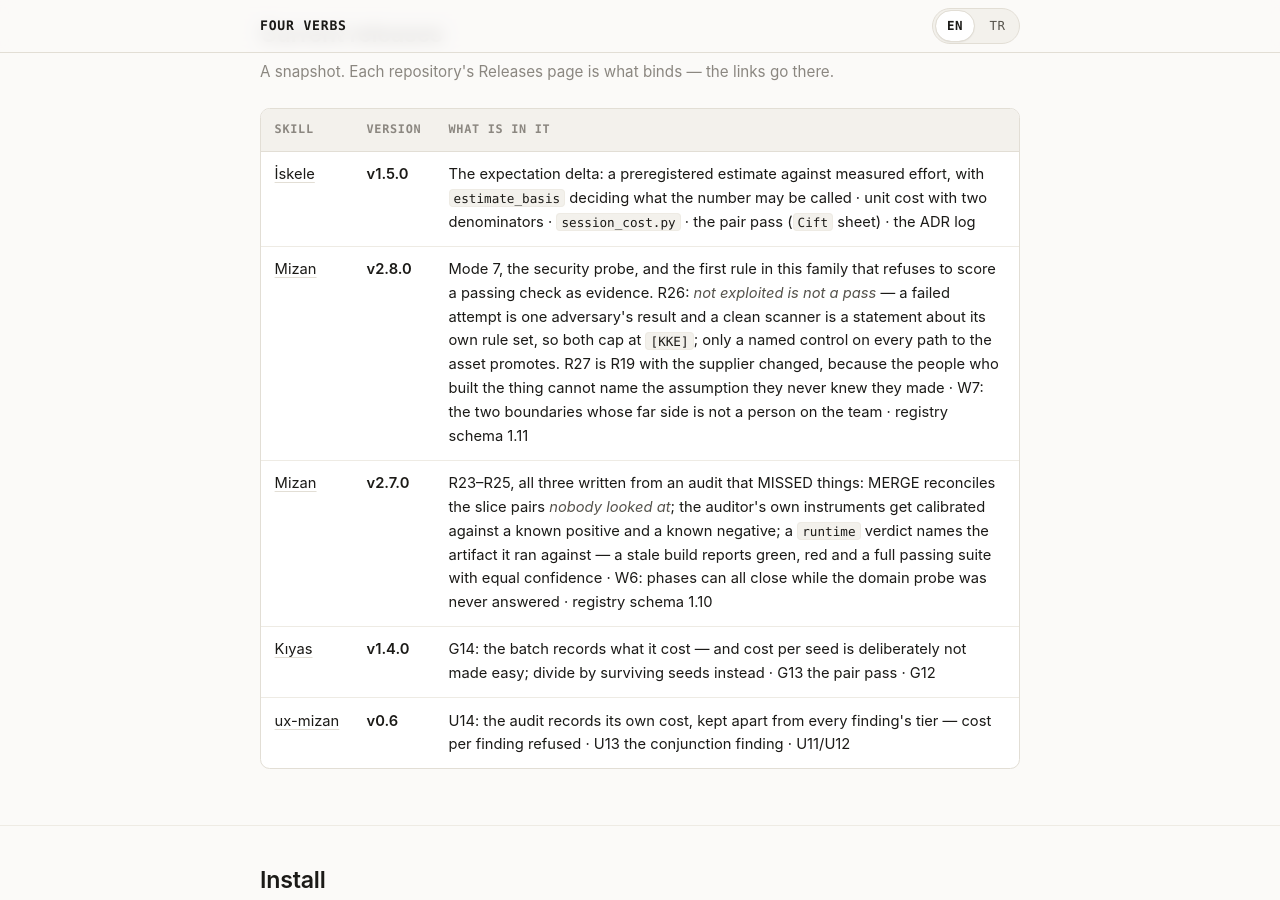
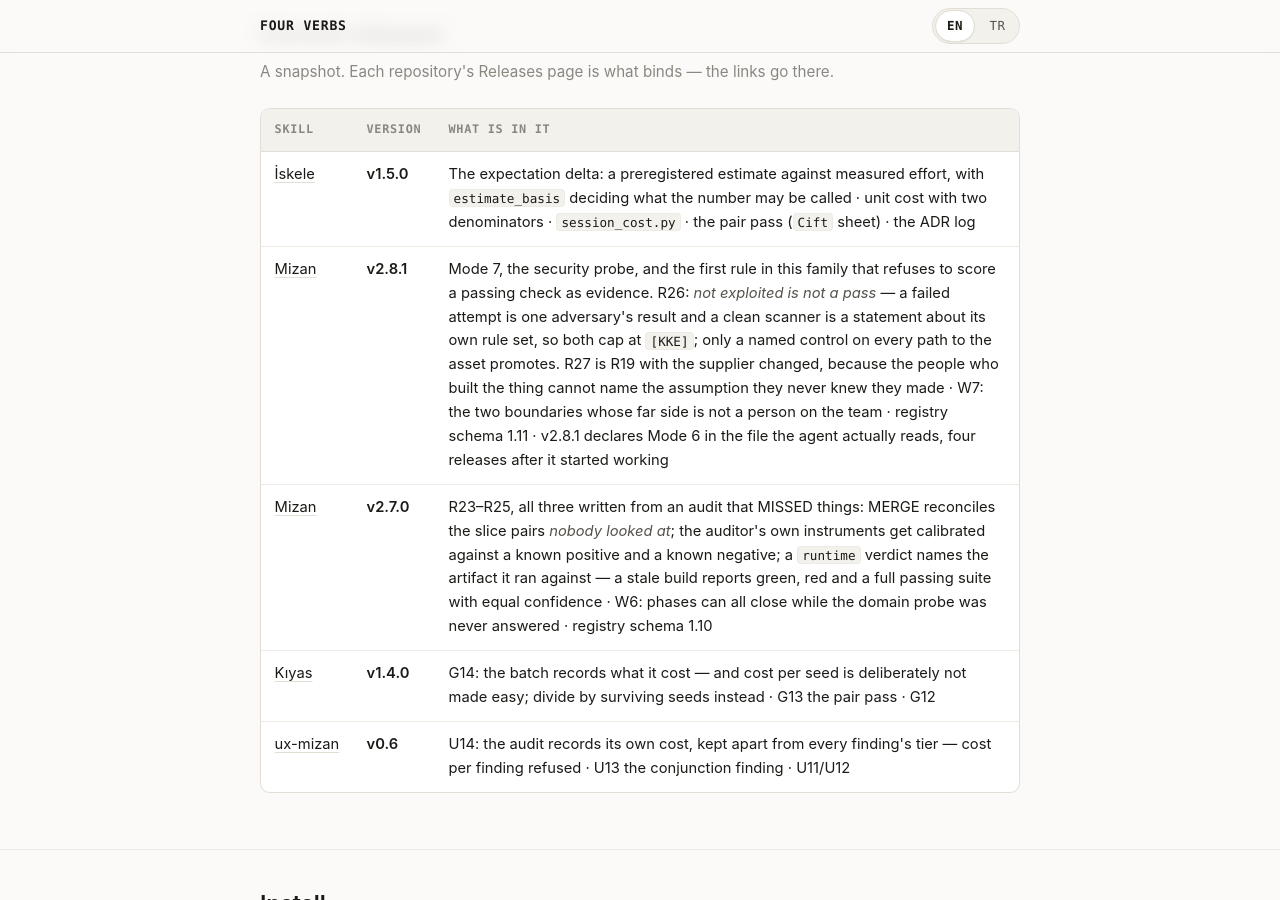
Before and after one commit to XINMurat/XINMurat.github.io, a Jekyll site: the page built from index.md, in a window 1280 px wide and 900 px high, scrolled down 4975 px. Built offline with Jekyll 4.4.1, drawn with Linux system fonts in a browser that asks for light colours.

Commit message:
docs: Mizan v2.8.1 -- latest linki artik dogru sureme bakiyor
Satir releases/latest'e baglaniyor ve "v2.8.0" diyordu; v2.8.1 yayinlaninca
etiket ile linkin gosterdigi sey ayristi. Iki yerde de etiket guncellendi.

v2.8.1 bir dokuman surumu: kural degismedi, registry semasi 1.11'de kaldi.
Yeni bir satir acmadim -- tablo kural icerigini anlatiyor ve bir yama surumu
kendi satirini hak etmiyor; ekledigim tek sey, ayni hucrede ne oldugunu
soyleyen bir yan cumle.

Kaynak: XINMurat/Mizan v2.8.1.

Co-Authored-By: Claude Opus 5 <noreply@anthropic.com>

```diff
--- a/index.md
+++ b/index.md
@@ -320,7 +320,7 @@ lang: en
           </tr>
           <tr>
             <td><a href="https://github.com/XINMurat/Mizan/releases/latest">Mizan</a></td>
-            <td><strong>v2.8.0</strong></td>
+            <td><strong>v2.8.1</strong></td>
             <td>Mode 7, the security probe, and the first rule in this family
             that refuses to score a passing check as evidence. R26: <em>not
             exploited is not a pass</em> — a failed attempt is one adversary's
@@ -329,7 +329,9 @@ lang: en
             path to the asset promotes. R27 is R19 with the supplier changed,
             because the people who built the thing cannot name the assumption
             they never knew they made · W7: the two boundaries whose far side
-            is not a person on the team · registry schema 1.11</td>
+            is not a person on the team · registry schema 1.11 · v2.8.1
+            declares Mode 6 in the file the agent actually reads, four releases
+            after it started working</td>
           </tr>
           <tr>
             <td><a href="https://github.com/XINMurat/Mizan/releases/tag/v2.7.0">Mizan</a></td>
@@ -691,7 +693,7 @@ lang: en
           </tr>
           <tr>
             <td><a href="https://github.com/XINMurat/Mizan/releases/latest">Mizan</a></td>
-            <td><strong>v2.8.0</strong></td>
+            <td><strong>v2.8.1</strong></td>
             <td>Mod 7, güvenlik probu — ve bu ailede geçen bir kontrolü kanıt
             saymayı reddeden ilk kural. R26: <em>sömürülmemiş olmak geçer not
             değildir</em> — başarısız bir deneme tek bir saldırganın sonucudur,
@@ -700,7 +702,9 @@ lang: en
             gösterilmiş adı konmuş bir kontrol terfi ettirir. R27, tedarikçisi
             değişmiş R19'dur: kimse farkında olmadan yaptığı varsayımı
             adlandıramaz · W7: karşı tarafında ekipten kimse olmayan iki sınır ·
-            registry şeması 1.11</td>
+            registry şeması 1.11 · v2.8.1, Mod 6'yı ajanın gerçekten
+            okuduğu dosyada beyan eder — çalışmaya başlamasından dört sürüm
+            sonra</td>
           </tr>
           <tr>
             <td><a href="https://github.com/XINMurat/Mizan/releases/tag/v2.7.0">Mizan</a></td>
```
